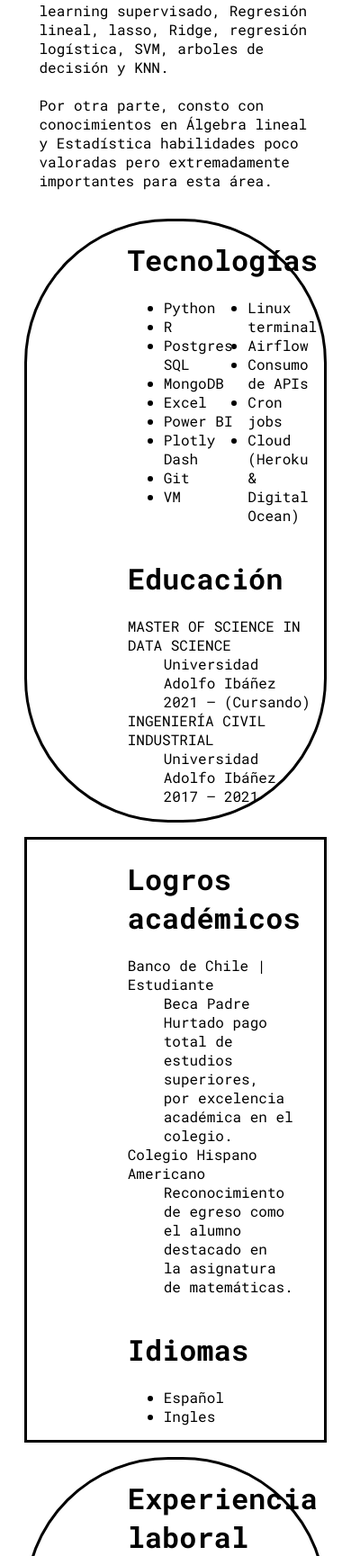
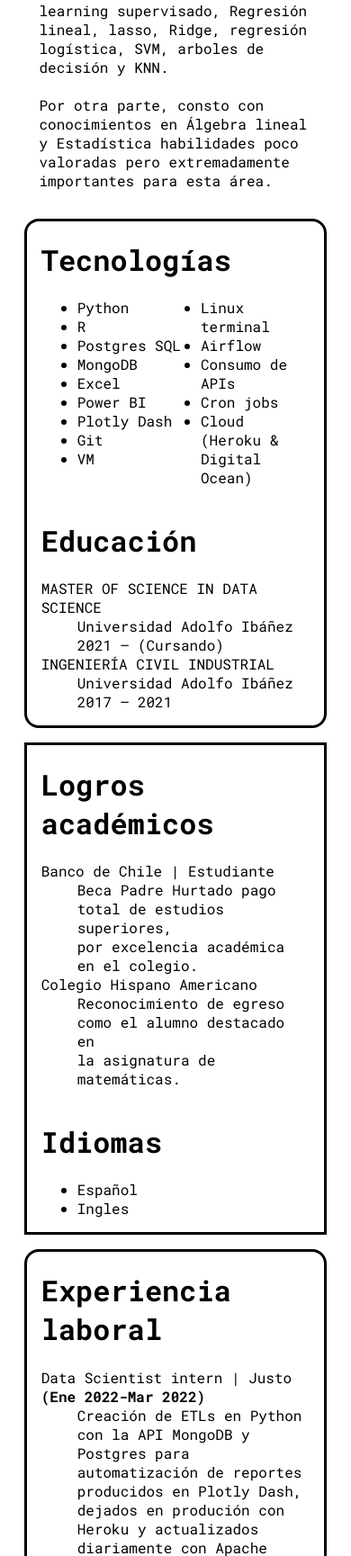
Before and after one commit to joigmz/joseizam, a Django app: page / in a window 390 px wide. Shown: the part 722-2451 px from the top of the page at 90% size. Run offline with Django 3.2, Linux system fonts and the light colour scheme; some libraries are stand-ins or nearby versions.

Commit message:
improve the frontend

```diff
--- a/static/css/styles.css
+++ b/static/css/styles.css
@@ -77,9 +77,18 @@
   box-shadow: rgba(100, 100, 111, 0.2) 0px 7px 29px 0px;
 }
 @media screen and (max-width: 996px) {
+  .g1c{
+    padding: 0rem 1rem 0rem 1rem;
+  }
   .g2c{
     grid-template-columns: 1fr;
+    padding: 0rem 1rem 0rem 1rem;
   }
+
+  .br10{
+    border-radius: 1rem;
+  }
+
   .contenedor-foto-descripcion-sobre-mi{
     grid-template-columns: 1fr;
   }
```
